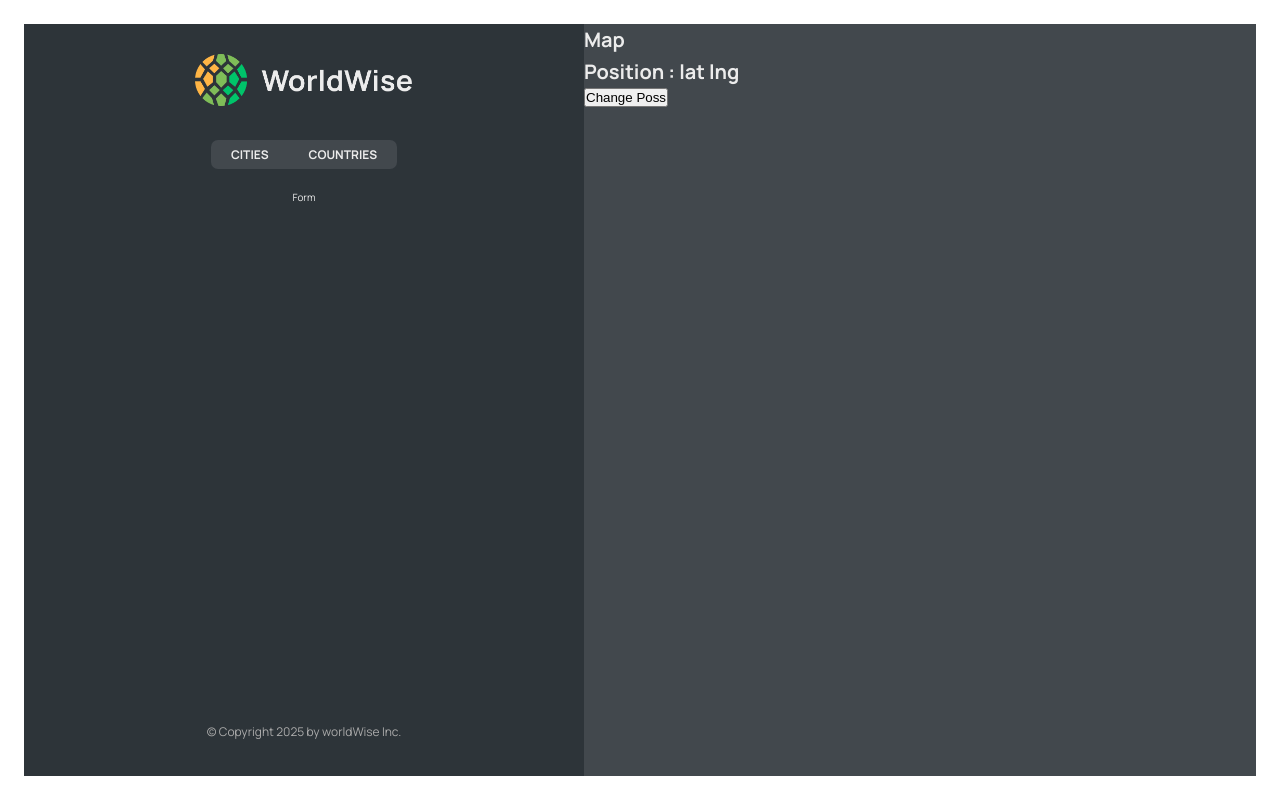
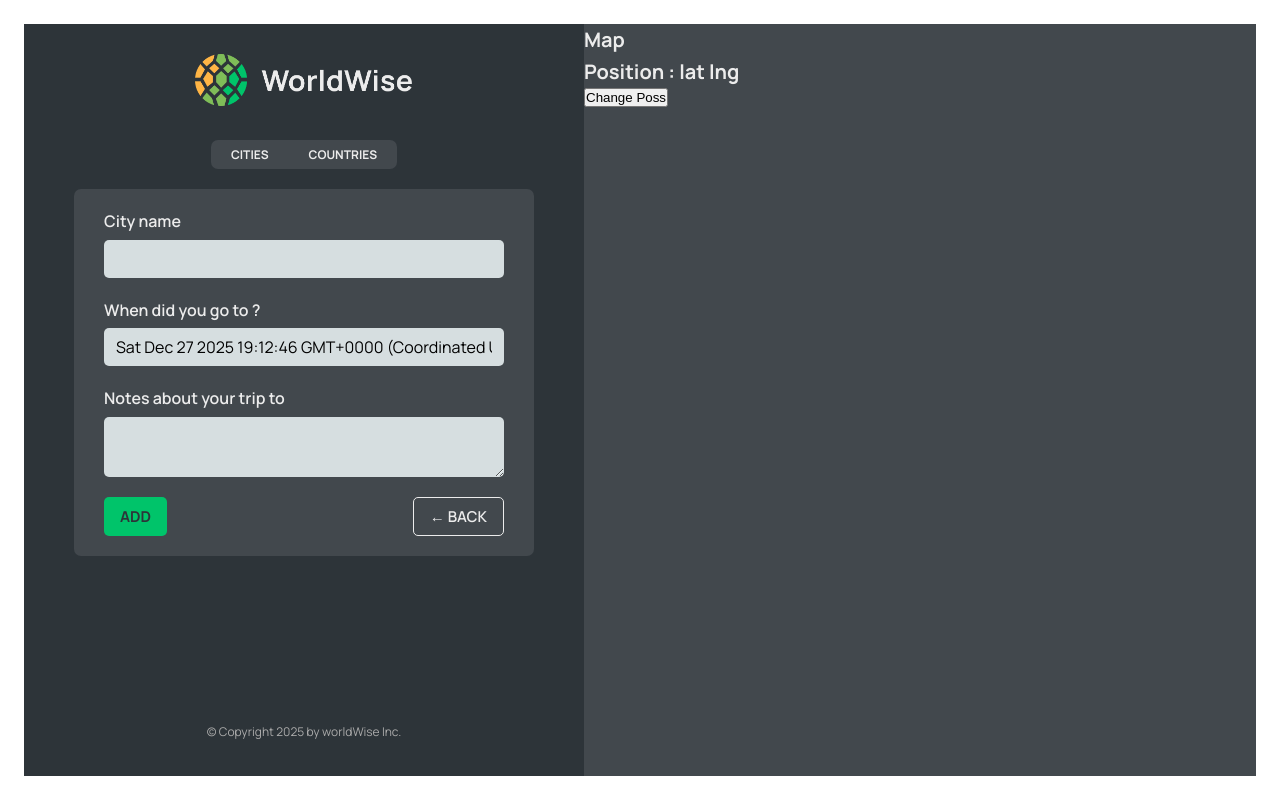
Before and after one commit to Muhamad-khalil/World-Wise, a React (Vite) app: page /app/form in a window 1280 px wide. Built offline with nearby package versions, Linux system fonts and the light colour scheme; data requests are answered from the project's data file.

Commit message:
Programmatic Navigation with <Navigate />

```diff
--- a/src/App.jsx
+++ b/src/App.jsx
@@ -1,4 +1,4 @@
-import { BrowserRouter, Route, Routes } from "react-router-dom";
+import { BrowserRouter, Navigate, Route, Routes } from "react-router-dom";
 import { useEffect, useState } from "react";
 
 import Product from "./pages/Product";
@@ -10,6 +10,7 @@
 import CityList from "./component/CityList";
 import CountryList from "./component/CountryList";
 import City from "./component/City";
+import Form from "./component/Form";
 
 const BASE_URL = "http://localhost:9000";
 
@@ -42,10 +43,7 @@
         <Route path="login" element={<Login />} />
 
         <Route path="app" element={<AppLayout />}>
-          <Route
-            index
-            element={<CityList cities={cities} isLoading={isLoading} />}
-          />
+          <Route index element={<Navigate replace to="cities" />} />
           <Route
             path="cities"
             element={<CityList cities={cities} isLoading={isLoading} />}
@@ -55,7 +53,7 @@
             path="countries"
             element={<CountryList cities={cities} isLoading={isLoading} />}
           />
-          <Route path="form" element={<p>Form</p>} />
+          <Route path="form" element={<Form />} />
         </Route>
 
         <Route path="*" element={<PageNotFound />} />
--- /dev/null
+++ b/src/component/Button.jsx
@@ -0,0 +1,11 @@
+import styles from "./Button.module.css";
+
+function Button({ children, onClick, type }) {
+  return (
+    <button onClick={onClick} className={`${styles.btn} ${styles[type]}`}>
+      {children}
+    </button>
+  );
+}
+
+export default Button;
--- a/src/component/CountryList.jsx
+++ b/src/component/CountryList.jsx
@@ -12,17 +12,14 @@
 
   const Countries = cities.reduce((arr, city) => {
     if (!arr.map((el) => el.country).includes(city.country))
-      return [
-        ...arr,
-        { country: city.country, emoji: city.emoji, id: city.id },
-      ];
+      return [...arr, { country: city.country, emoji: city.emoji }];
     else return arr;
   }, []);
 
   return (
     <ul className={styles.countryList}>
       {Countries.map((country) => (
-        <CountryItem country={country} key={country.id} />
+        <CountryItem country={country} key={country.country} />
       ))}
     </ul>
   );
--- a/src/component/Form.jsx
+++ b/src/component/Form.jsx
@@ -3,6 +3,8 @@
 import { useState } from "react";
 
 import styles from "./Form.module.css";
+import Button from "./Button";
+import { useNavigate } from "react-router-dom";
 
 export function convertToEmoji(countryCode) {
   const codePoints = countryCode
@@ -13,6 +15,8 @@
 }
 
 function Form() {
+  const navigate = useNavigate();
+
   const [cityName, setCityName] = useState("");
   const [country, setCountry] = useState("");
   const [date, setDate] = useState(new Date());
@@ -49,8 +53,16 @@
       </div>
 
       <div className={styles.buttons}>
-        <button>Add</button>
-        <button>&larr; Back</button>
+        <Button type="primary">Add</Button>
+        <Button
+          type="back"
+          onClick={(e) => {
+            e.preventDefault();
+            navigate(-1);
+          }}
+        >
+          &larr; Back
+        </Button>
       </div>
     </form>
   );
--- a/src/component/Map.jsx
+++ b/src/component/Map.jsx
@@ -1,19 +1,27 @@
-import { useSearchParams } from "react-router-dom";
+import { useNavigate, useSearchParams } from "react-router-dom";
 import styles from "./map.module.css";
 
 function Map() {
+  const navigate = useNavigate();
+
   const [searchParam, setSearchParam] = useSearchParams();
-
   const lat = searchParam.get("lat");
   const lng = searchParam.get("lng");
 
   return (
-    <div className={styles.mapContainer}>
+    <div
+      className={styles.mapContainer}
+      onClick={() => {
+        navigate("form");
+      }}
+    >
       <h1>Map</h1>
       <h1>
         Position : lat{lat} lng{lng}
       </h1>
-      <button onClick={() => setSearchParam({ lat: 23, lng: 20 })}>Change Poss</button>
+      <button onClick={() => setSearchParam({ lat: 23, lng: 20 })}>
+        Change Poss
+      </button>
     </div>
   );
 }
```
